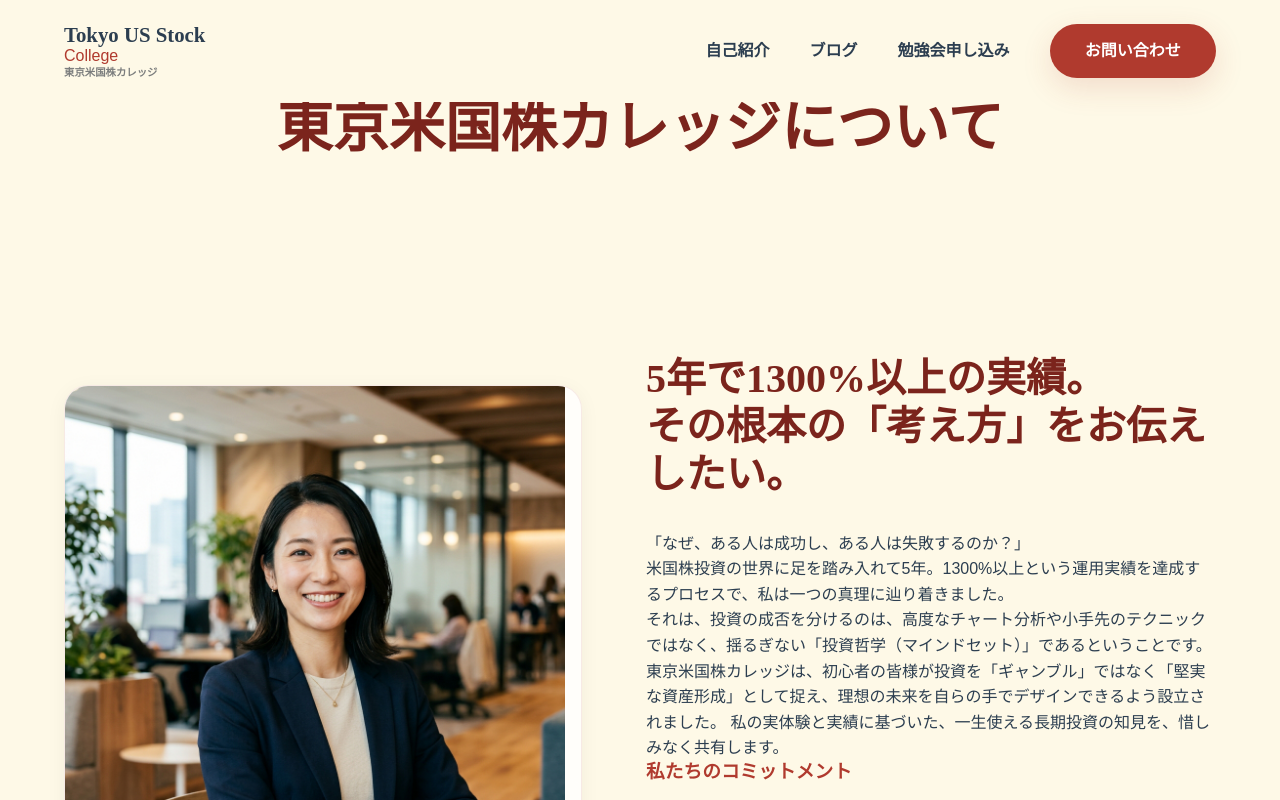
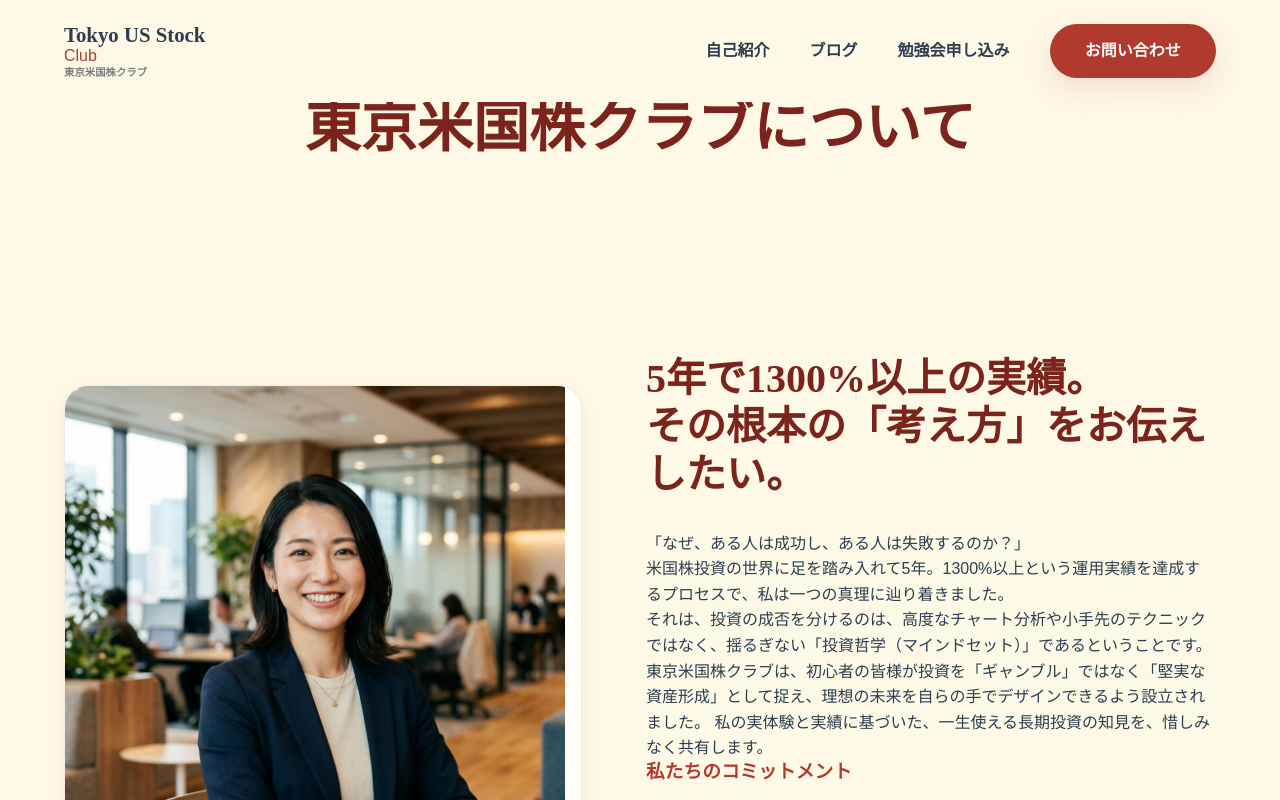
Before and after one commit to yutarotobioka0121-ship-it/tokyo-us-stock-site, a Next.js app: page /about in a window 1280 px wide. Built offline with nearby package versions, Linux system fonts and the light colour scheme; a web font is replaced by a local one.

Commit message:
Rename organization from College to Club across all files

```diff
--- a/package.json
+++ b/package.json
@@ -10,6 +10,7 @@
   },
   "dependencies": {
     "@notionhq/client": "^2.2.3",
+    "dotenv": "^17.4.2",
     "lucide-react": "^1.8.0",
     "microcms-js-sdk": "^3.4.0",
     "next": "16.2.4",
--- a/src/app/about/page.tsx
+++ b/src/app/about/page.tsx
@@ -11,7 +11,7 @@ export default function AboutPage() {
             <ArrowLeft size={18} style={{ marginRight: '0.5rem' }} /> トップへ戻る
           </Link>
           <span className="section-tag">ABOUT OUR COMMUNITY</span>
-          <h1 className="post-title">東京米国株カレッジについて</h1>
+          <h1 className="post-title">東京米国株クラブについて</h1>
         </div>
       </section>
 
@@ -39,7 +39,7 @@ export default function AboutPage() {
                 それは、投資の成否を分けるのは、高度なチャート分析や小手先のテクニックではなく、揺るぎない「投資哲学（マインドセット）」であるということです。
               </p>
               <p className="notion-p">
-                東京米国株カレッジは、初心者の皆様が投資を「ギャンブル」ではなく「堅実な資産形成」として捉え、理想の未来を自らの手でデザインできるよう設立されました。
+                東京米国株クラブは、初心者の皆様が投資を「ギャンブル」ではなく「堅実な資産形成」として捉え、理想の未来を自らの手でデザインできるよう設立されました。
                 私の実体験と実績に基づいた、一生使える長期投資の知見を、惜しみなく共有します。
               </p>
 
--- a/src/app/layout.tsx
+++ b/src/app/layout.tsx
@@ -11,7 +11,7 @@ const zenMaruGothic = Zen_Maru_Gothic({
 });
 
 export const metadata: Metadata = {
-  title: "東京米国株カレッジ｜米国株・株式投資を初心者から学ぶ",
+  title: "東京米国株クラブ｜米国株・株式投資を初心者から学ぶ",
   description: "5年で1300%以上の実績を持つ米国株長期投資コミュニティ。株式投資の基礎から、投資初心者でも迷わず資産を築ける考え方を共有します。",
   verification: {
     google: "uPPhCDKZb278y7qY5uJ76kC0Vd1YEEe972xDjb9bkx0",
--- a/src/components/Footer.tsx
+++ b/src/components/Footer.tsx
@@ -9,8 +9,8 @@ export default function Footer() {
         <div className="footer-brand">
           <Link href="/" className="logo">
             <span className="logo-text">Tokyo US Stock</span>
-            <span className="logo-accent">College</span>
-            <span className="logo-sub">東京米国株カレッジ</span>
+            <span className="logo-accent">Club</span>
+            <span className="logo-sub">東京米国株クラブ</span>
           </Link>
           <p className="footer-desc">
             5年で1300%以上の実績に基づいた、米国株長期投資の知見を共有するコミュニティ。
@@ -37,7 +37,7 @@ export default function Footer() {
       </div>
 
       <div className="container footer-bottom">
-        <p>&copy; {currentYear} Tokyo US Stock College. All rights reserved.</p>
+        <p>&copy; {currentYear} Tokyo US Stock Club. All rights reserved.</p>
       </div>
     </footer>
   );
--- a/src/components/Header.tsx
+++ b/src/components/Header.tsx
@@ -21,8 +21,8 @@ export default function Header() {
       <div className="container header-inner">
         <Link href="/" className="logo">
           <span className="logo-text">Tokyo US Stock</span>
-          <span className="logo-accent">College</span>
-          <span className="logo-sub">東京米国株カレッジ</span>
+          <span className="logo-accent">Club</span>
+          <span className="logo-sub">東京米国株クラブ</span>
         </Link>
 
         {/* Desktop Nav */}
```
Also changed, not shown: src/lib/test-microcms.js (added, +20 -0 lines), 1 other file (tests, documents, lock files or other folders).
